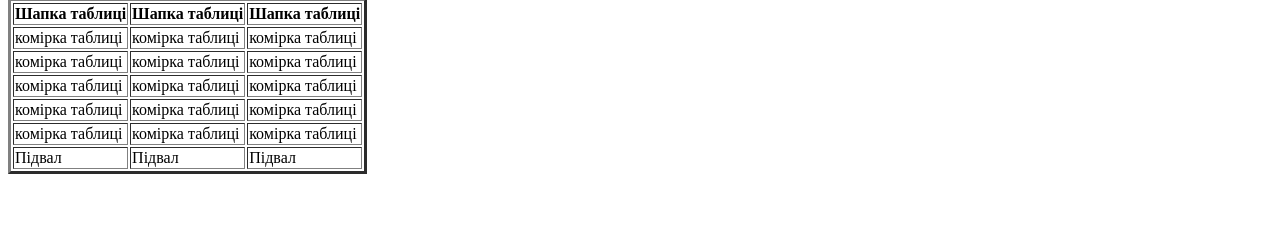
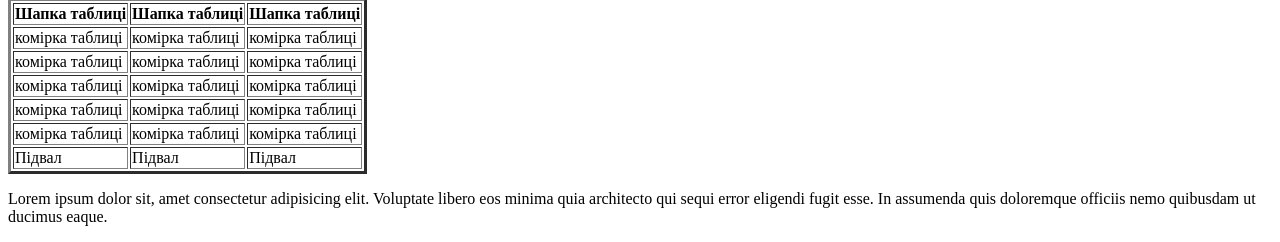
Before and after one commit to IllyaTop/module-1, a plain HTML site: page index.html in a window 1280 px wide. Shown: the part 2294-2536 px from the top of the page. Before the commit the page ends 2476 px from the top, so only its background shows below. Drawn offline with Linux system fonts and the light colour scheme.

Commit message:
first commit

```diff
--- a/index.html
+++ b/index.html
@@ -141,4 +141,5 @@
             <td>Підвал</td>
         </tfoot>
     </table>
+    <p>Lorem ipsum dolor sit, amet consectetur adipisicing elit. Voluptate libero eos minima quia architecto qui sequi error eligendi fugit esse. In assumenda quis doloremque officiis nemo quibusdam ut ducimus eaque.</p>
 </html>
```
